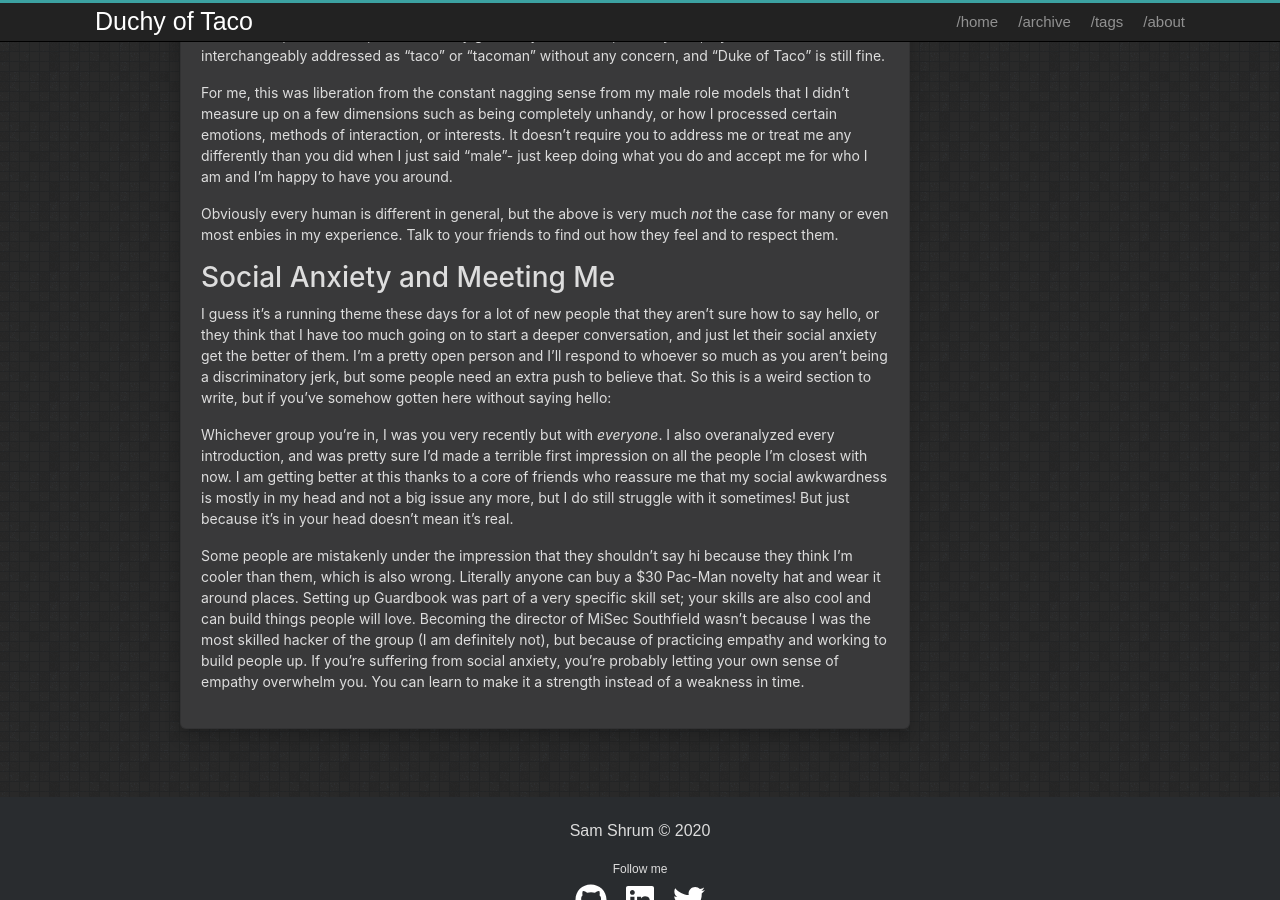
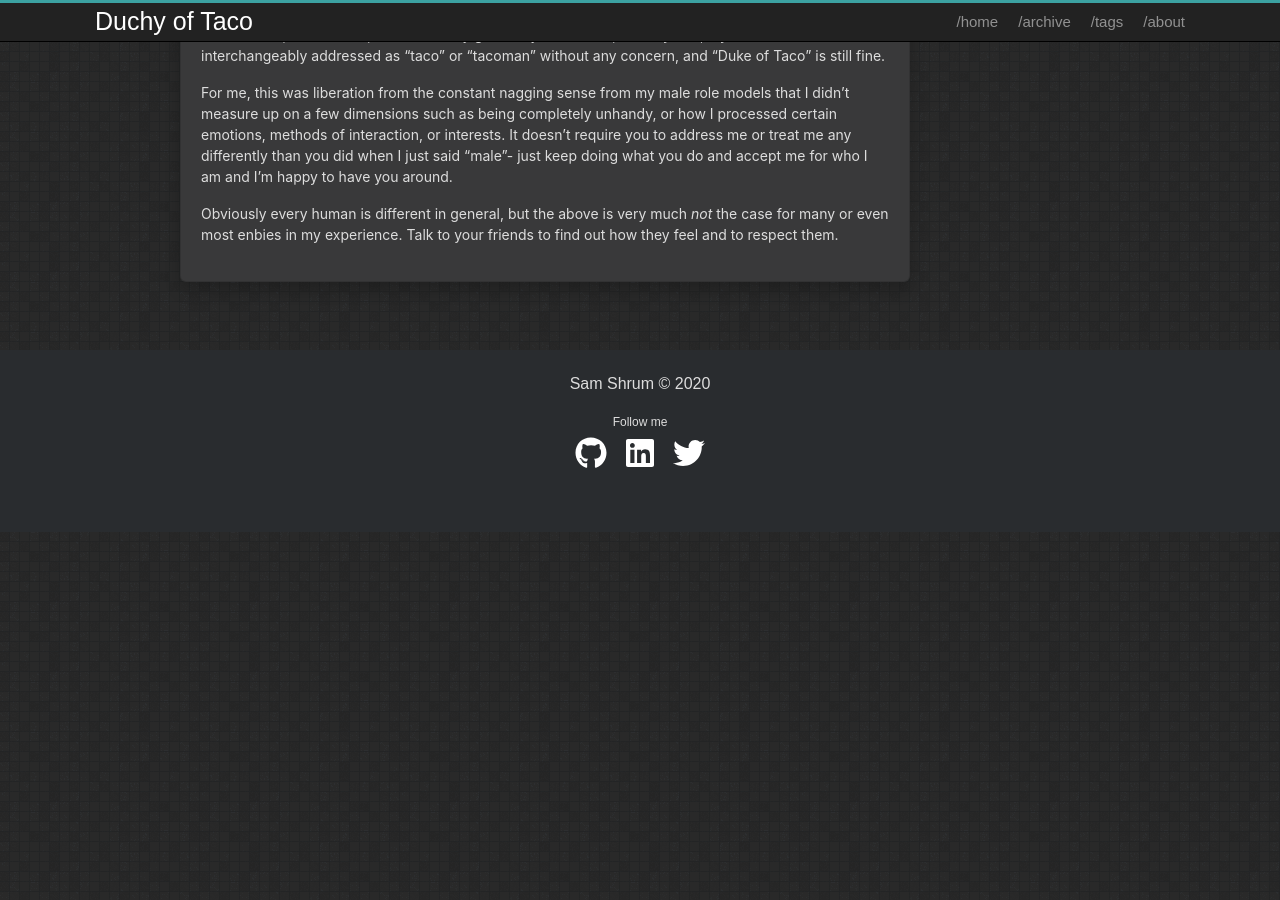
Before and after one commit to tacoman/tacoman.github.io, a Jekyll site: the page built from about.md, in a window 1280 px wide and 900 px high, scrolled down 869 px. Built offline with Jekyll 4.4.1, drawn with Linux system fonts in a browser that asks for light colours; after the commit the page ends 1401 px from its top, so only the background shows below that.

Commit message:
Drop social anxiety section of about until further review

```diff
--- a/about.md
+++ b/about.md
@@ -52,23 +52,3 @@ you do and accept me for who I am and I'm happy to have you around.
 
 Obviously every human is different in general, but the above is very much _not_ the case for many or even most enbies in
 my experience. Talk to your friends to find out how they feel and to respect them.
-
-# Social Anxiety and Meeting Me
-
-I guess it's a running theme these days for a lot of new people that they aren't sure how to say hello, or they think
-that I have too much going on to start a deeper conversation, and just let their social anxiety get the better of them.
-I'm a pretty open person and I'll respond to whoever so much as you aren't being a discriminatory jerk, but some
-people need an extra push to believe that. So this is a weird section to write, but if you've somehow gotten here
-without saying hello:
-
-Whichever group you're in, I was you very recently but with _everyone_. I also overanalyzed every introduction, and
-was pretty sure I'd made a terrible first impression on all the people I'm closest with now. I am getting better at this
-thanks to a core of friends who reassure me that my social awkwardness is mostly in my head and not a big issue any more,
-but I do still struggle with it sometimes! But just because it's in your head doesn't mean it's real.
-
-Some people are mistakenly under the impression that they shouldn't say hi because they think I'm cooler than them, which
-is also wrong. Literally anyone can buy a $30 Pac-Man novelty hat and wear it around places. Setting up Guardbook
-was part of a very specific skill set; your skills are also cool and can build things people will love. Becoming the director of
-MiSec Southfield wasn't because I was the most skilled hacker of the group (I am definitely not), but because of
-practicing empathy and working to build people up. If you're suffering from social anxiety, you're probably letting
-your own sense of empathy overwhelm you. You can learn to make it a strength instead of a weakness in time.
```
